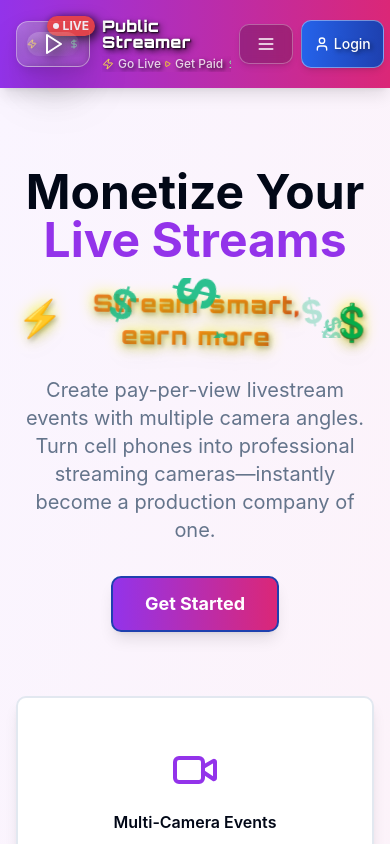
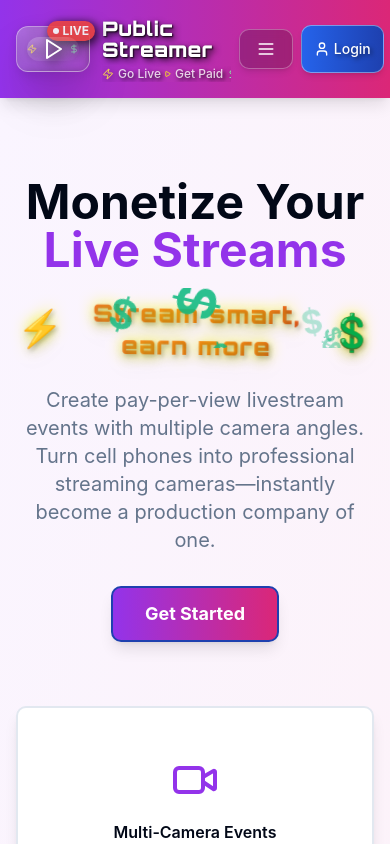
Before and after one commit to Public-Streamer/public-hunt, a React (Vite) app: page / in a window 390 px wide. Shown: the top 844 px of the page. Built offline with nearby package versions, Linux system fonts and the light colour scheme.

Commit message:
Fix: Restore header text size
Reverted the header text size to its original, larger size to improve readability on mobile devices.

```diff
--- a/src/components/Header.tsx
+++ b/src/components/Header.tsx
@@ -148,10 +148,10 @@ const Header: React.FC<HeaderProps> = ({ onLoginClick }) => {
 
                 <div className="flex flex-col min-w-0 flex-1">
                   <div className="flex flex-col">
-                    <span className="font-orbitron font-black text-white tracking-wide text-base leading-tight" style={{ textShadow: '3px 3px 6px rgba(0,0,0,0.8), 1px 1px 2px rgba(0,0,0,0.9)' }}>
+                    <span className="font-orbitron font-black text-white tracking-wide text-xl leading-tight" style={{ textShadow: '3px 3px 6px rgba(0,0,0,0.8), 1px 1px 2px rgba(0,0,0,0.9)' }}>
                       Public
                     </span>
-                    <span className="font-orbitron font-black text-white tracking-wide text-base leading-tight -mt-1" style={{ textShadow: '3px 3px 6px rgba(0,0,0,0.8), 1px 1px 2px rgba(0,0,0,0.9)' }}>
+                    <span className="font-orbitron font-black text-white tracking-wide text-xl leading-tight -mt-1" style={{ textShadow: '3px 3px 6px rgba(0,0,0,0.8), 1px 1px 2px rgba(0,0,0,0.9)' }}>
                       Streamer
                     </span>
                   </div>
@@ -237,10 +237,10 @@ const Header: React.FC<HeaderProps> = ({ onLoginClick }) => {
 
                   <div className="flex flex-col min-w-0 flex-1">
                     <div className="flex flex-col">
-                      <span className="font-orbitron font-black text-white tracking-wide text-xl leading-tight" style={{ textShadow: '3px 3px 6px rgba(0,0,0,0.8), 1px 1px 2px rgba(0,0,0,0.9)' }}>
+                      <span className="font-orbitron font-black text-white tracking-wide text-2xl leading-tight" style={{ textShadow: '3px 3px 6px rgba(0,0,0,0.8), 1px 1px 2px rgba(0,0,0,0.9)' }}>
                         Public
                       </span>
-                      <span className="font-orbitron font-black text-white tracking-wide text-xl leading-tight -mt-1" style={{ textShadow: '3px 3px 6px rgba(0,0,0,0.8), 1px 1px 2px rgba(0,0,0,0.9)' }}>
+                      <span className="font-orbitron font-black text-white tracking-wide text-2xl leading-tight -mt-1" style={{ textShadow: '3px 3px 6px rgba(0,0,0,0.8), 1px 1px 2px rgba(0,0,0,0.9)' }}>
                         Streamer
                       </span>
                     </div>
```
